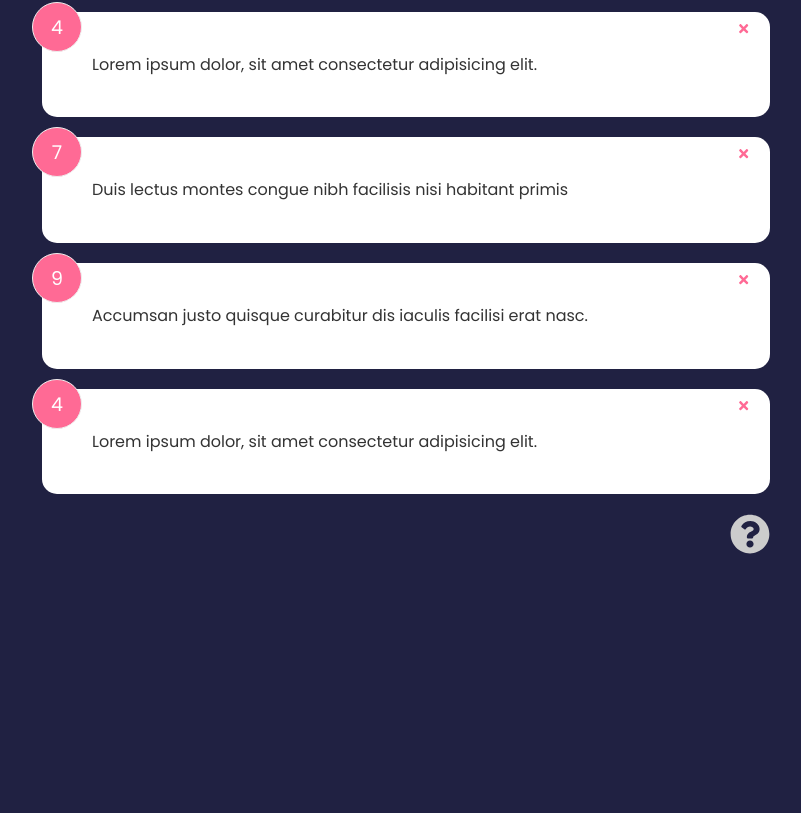
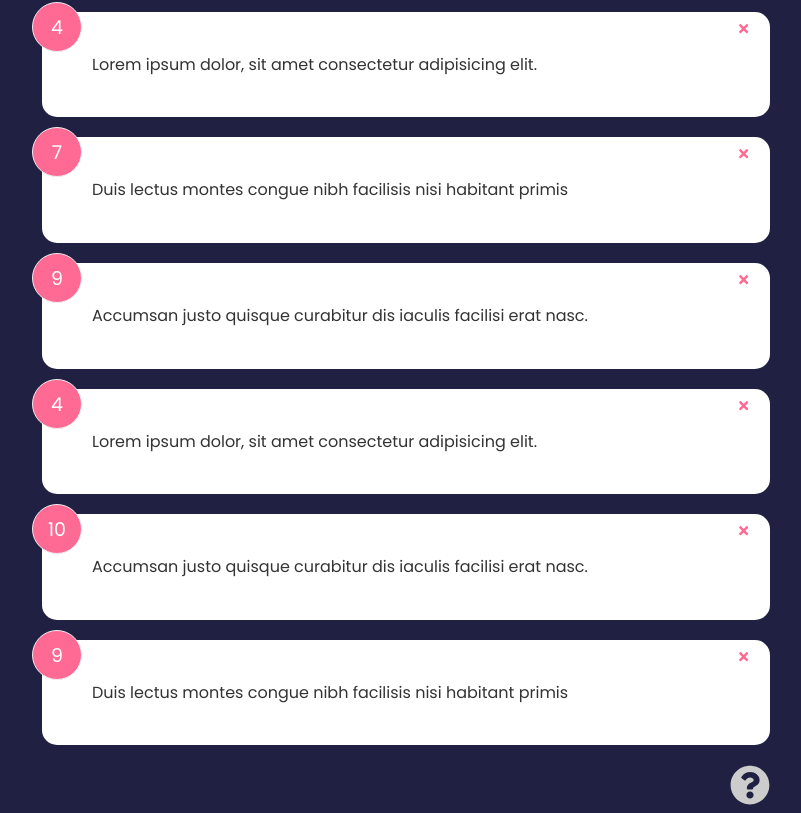
Before and after one commit to CodeLeom/react-introductory, a React (Create React App) app: page / in a window 1280 px wide. Shown: the part 445-1258 px from the top of the page, without its empty margins (234-1035 px from the left). Before the commit the page ends 1007 px from the top, so only its background shows below. Built offline with nearby package versions, Linux system fonts and the light colour scheme.

Commit message:
added two more reviews

```diff
--- a/src/components/data/reviewData.js
+++ b/src/components/data/reviewData.js
@@ -19,6 +19,16 @@ const reviewData = [
         rating: 4,
         text: 'Lorem ipsum dolor, sit amet consectetur adipisicing elit.'
       },
+      {
+        id: 5,
+        text: 'Accumsan justo quisque curabitur dis iaculis facilisi erat nasc.',
+        rating: 10
+    },
+    {
+        id: 6,
+        text: 'Duis lectus montes congue nibh facilisis nisi habitant primis',
+        rating: 9
+    },
 
 ]
 
```
